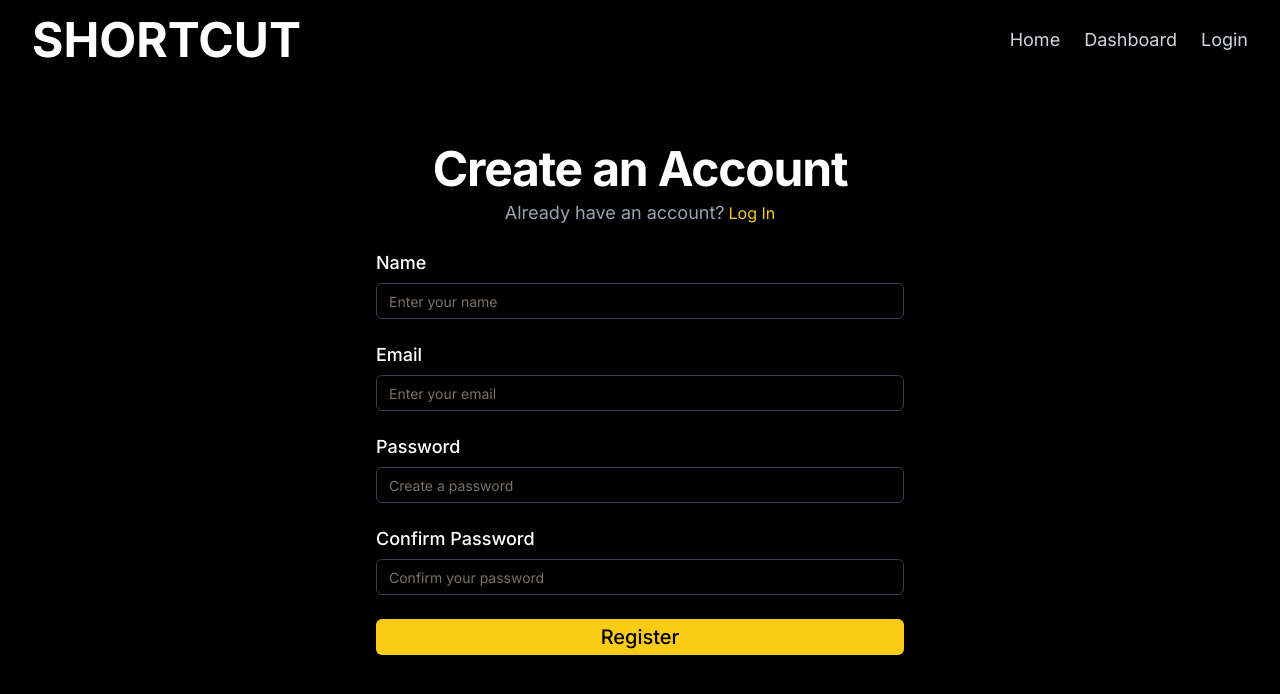
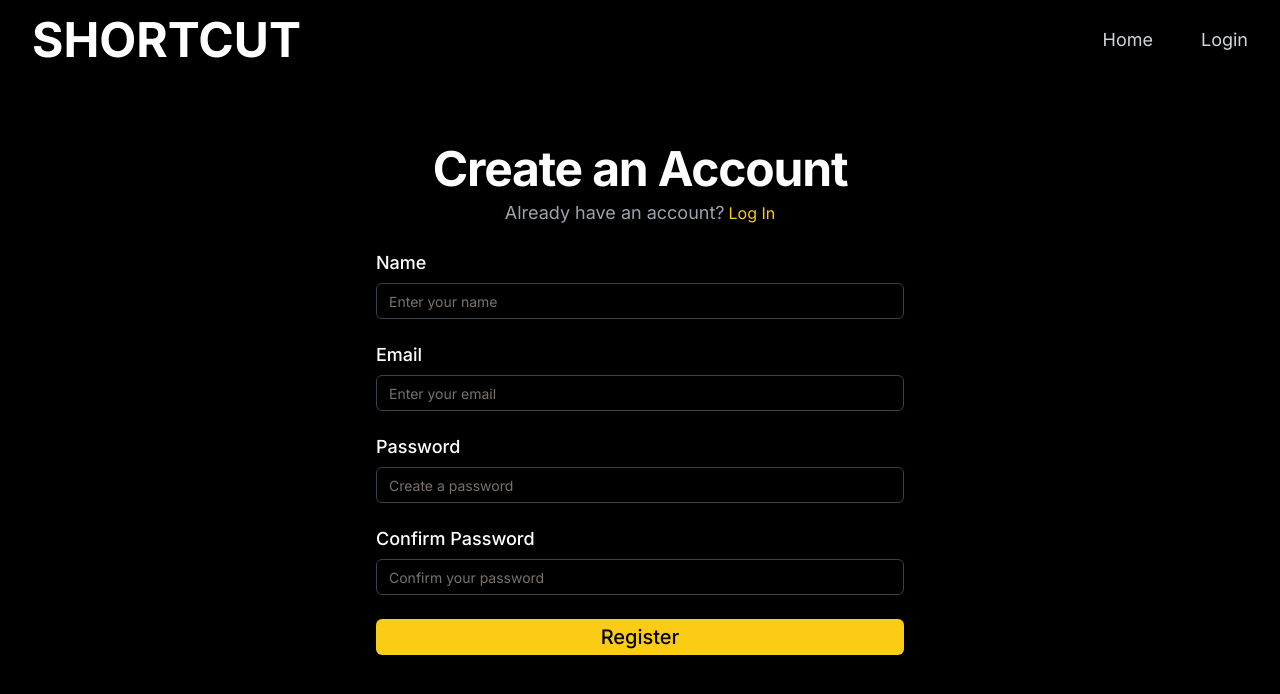
Before and after one commit to Paresh-95/BlogApp_Frontend_AttackCapital, a Next.js app: page /sign-up in a window 1280 px wide. Shown: the top 694 px of the page. Built offline with nearby package versions, Linux system fonts and the light colour scheme; no server answers.

Commit message:
remove dashboard button if not logged in

```diff
--- a/src/components/Header.tsx
+++ b/src/components/Header.tsx
@@ -52,7 +52,7 @@ export default function Navbar() {
     try {
       const response = await axios.post(
         `${process.env.NEXT_PUBLIC_BACKEND_URL}/api/v1/auth/logout`,
-        {}, // Empty object as we're not sending any data in the body
+        {},
         {
           withCredentials: true,
           headers: {
@@ -91,7 +91,9 @@ export default function Navbar() {
           </div>
           <nav className="hidden md:flex items-center space-x-6">
             <NavLink href="/" isActive={pathname === '/'}>Home</NavLink>
-            <NavLink href="/dashboard" isActive={pathname === '/dashboard'}>Dashboard</NavLink>
+            {
+              isLoggedIn?(<NavLink href="/dashboard" isActive={pathname === '/dashboard'}>Dashboard</NavLink>):(<div></div>)
+            }
             {!isLoggedIn ? (
               <NavLink href="/login" isActive={pathname === '/login'}>Login</NavLink>
             ) : (
```
